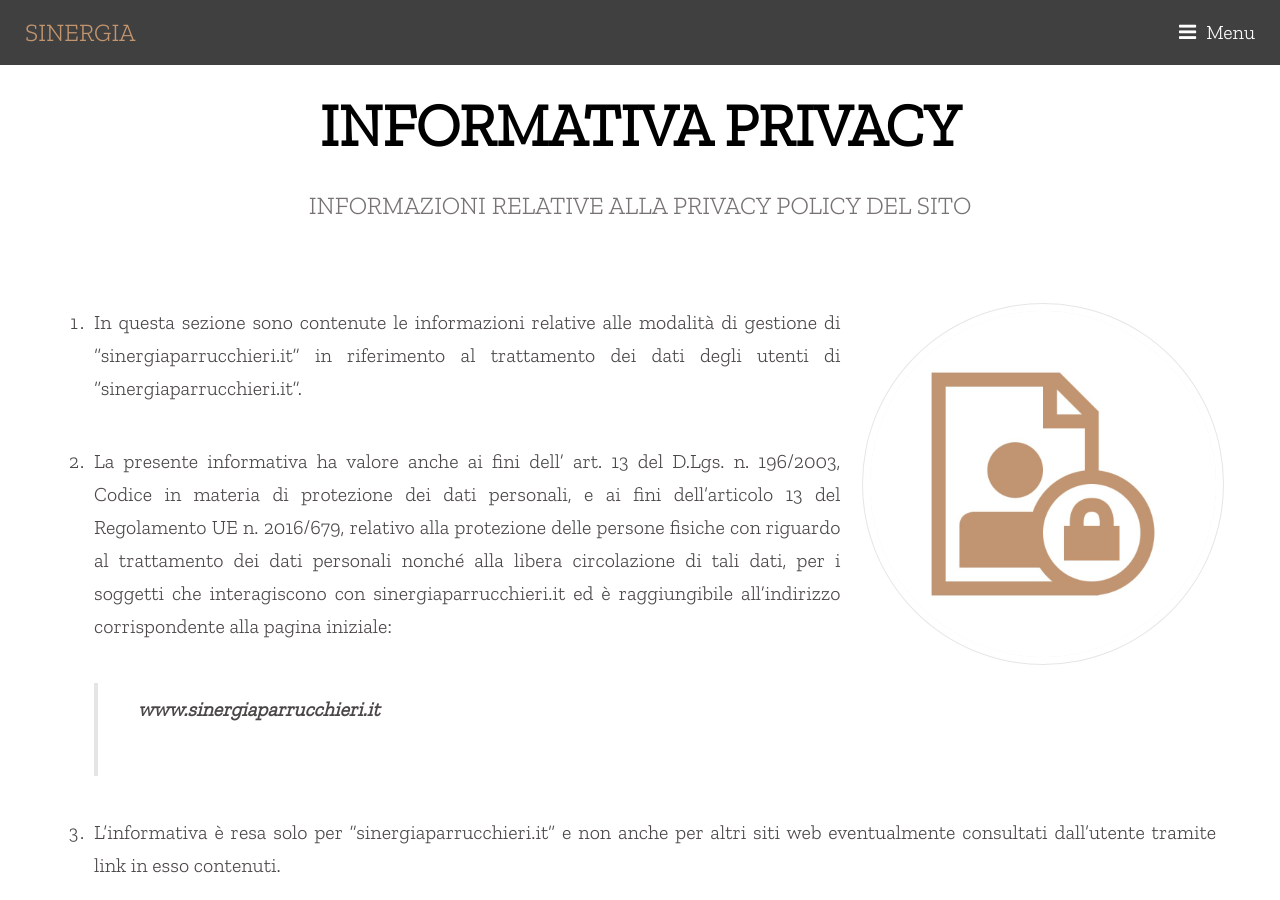
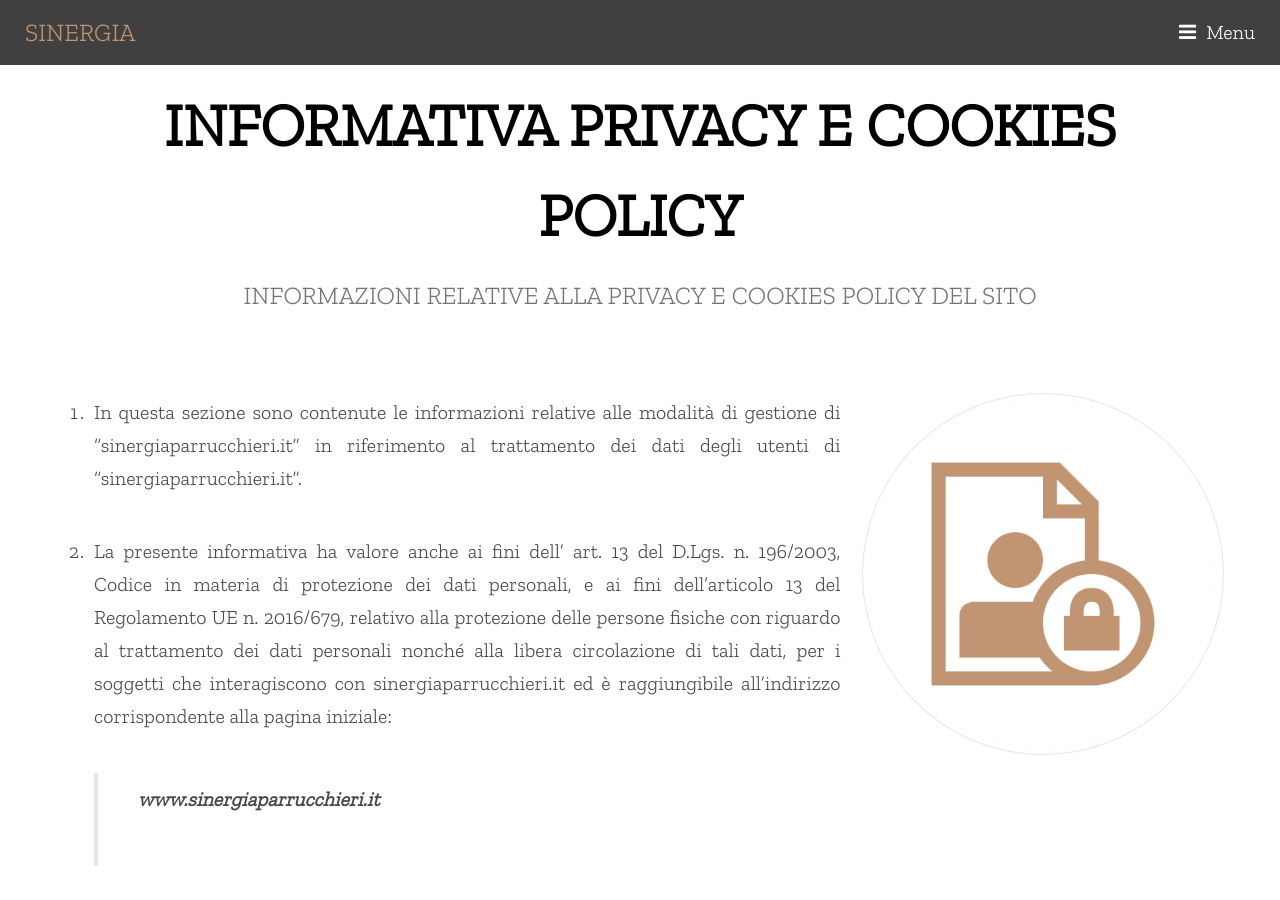
Before and after one commit to nardy70/sinergiaweb, a Jekyll site: the page built from privacypolicy.md, in a window 1280 px wide and 900 px high. Built offline with Jekyll 4.4.1, drawn with Linux system fonts in a browser that asks for light colours; comment, search, counter and statistics services are not loaded; a style sheet for code colours, icons or effects is not loaded; some of the changed text lies outside the part shown.

Commit message:
cookiebot

```diff
--- a/_includes/footer.html
+++ b/_includes/footer.html
@@ -42,7 +42,7 @@
     </ul>
     <p>
       Via Trieste, 16 - 33050 Gonars (UD) - tel.n. 0432992239 - c.f. 02062130303
-      - <a href="/privacypolicy">Informativa Privacy</a>
+      - <a href="/privacypolicy">Informativa Privacy e Cookies Policy</a>
     </p>
     <p class="copyright">
       Designed by:
--- a/privacypolicy.md
+++ b/privacypolicy.md
@@ -1,7 +1,7 @@
 ---
-title: INFORMATIVA PRIVACY
+title: INFORMATIVA PRIVACY E COOKIES POLICY
 layout: generico
-tag: INFORMAZIONI RELATIVE ALLA PRIVACY POLICY DEL SITO
+tag: INFORMAZIONI RELATIVE ALLA PRIVACY E COOKIES POLICY DEL SITO
 sitemap:
 image: /images/logo/privacypolicy.jpg
 ---
@@ -94,7 +94,9 @@
 
 3. Si applicherà l'articolo 22 del Regolamento UE 2016/679 e l'articolo 122 del Codice in materia di protezione dei dati.
 
-4. Di seguito la sua cookies policy:
+#### 5 - Cookies policy
+
+1. Di seguito la sua cookies policy:
 
    > - <script id="CookieDeclaration" src="https://consent.cookiebot.com/a15a02fc-3a06-44d3-85b1-93dde2a9c1ab/cd.js" type="text/javascript" async></script>
 
```
